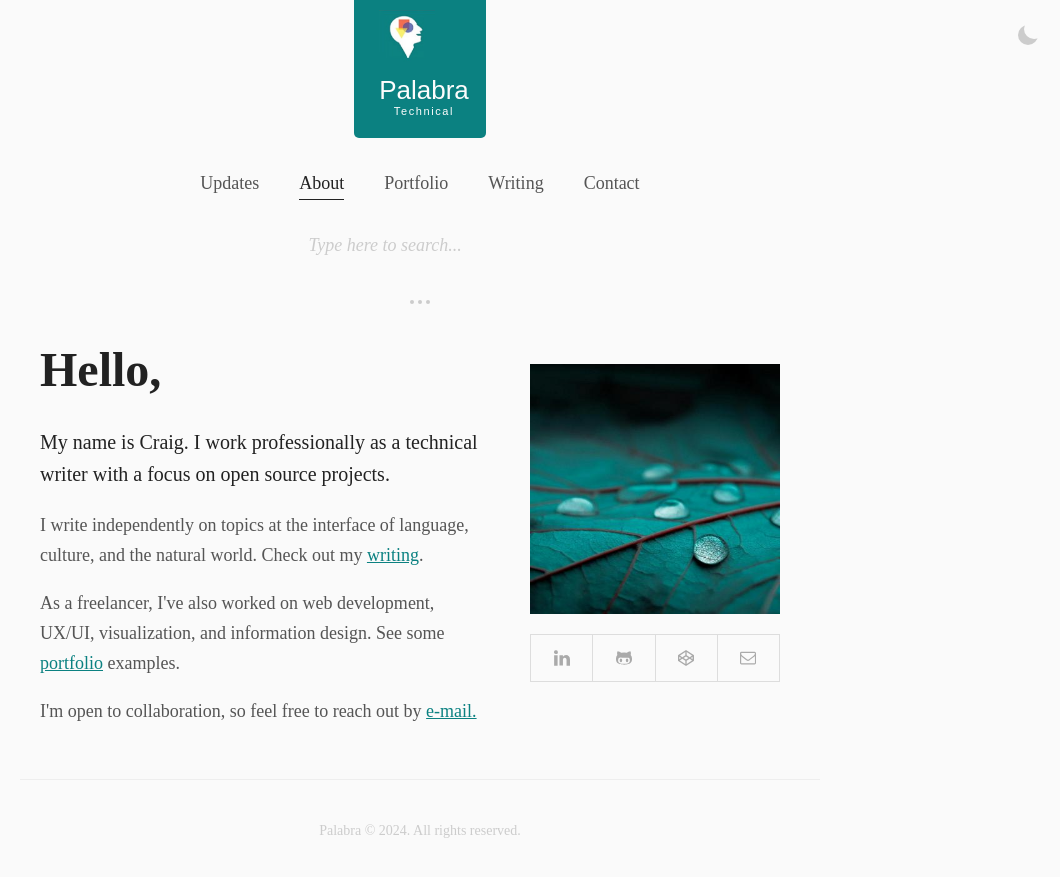
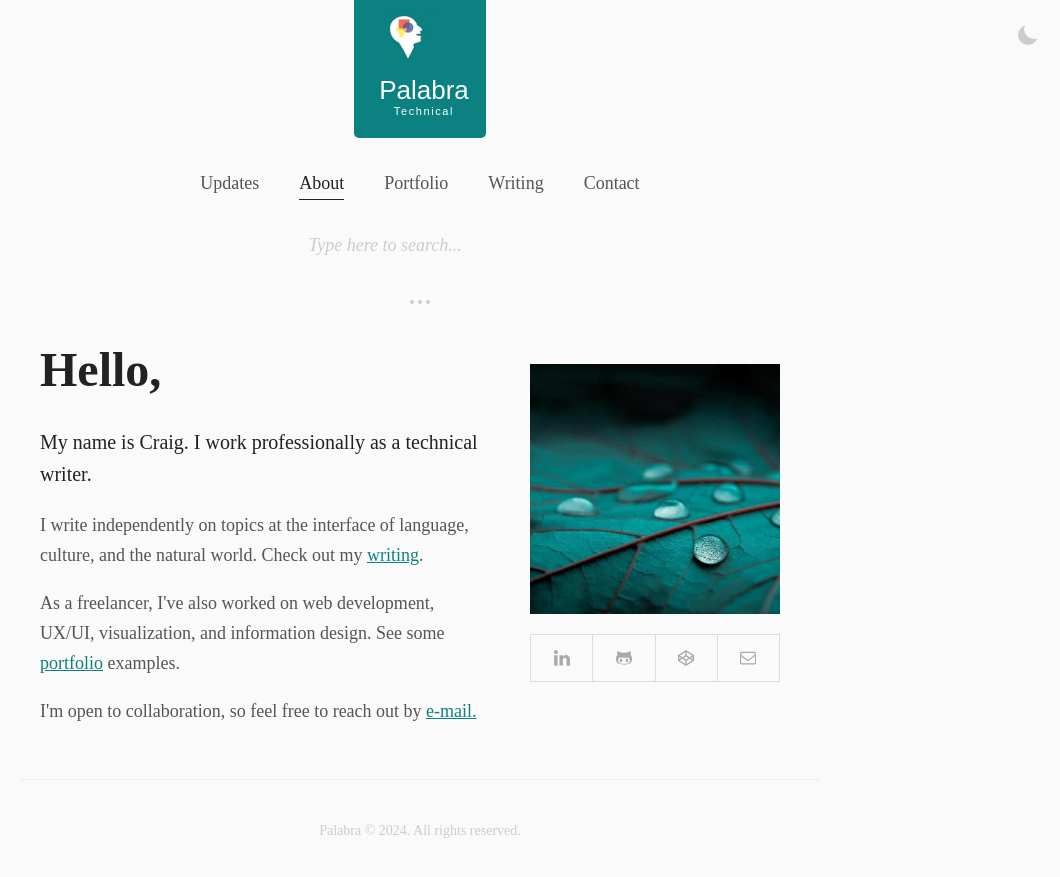
Before and after one commit to craigmateo/palabra, a Jekyll site: the page built from _pages/about.html, in a window 1280 px wide. Shown: the top 877 px of the page, without its empty margins (220-1280 px from the left). Built offline with Jekyll 4.4.1, drawn with Linux system fonts in a browser that asks for light colours; some web fonts are replaced.

Commit message:
text changes

```diff
--- a/_pages/about.html
+++ b/_pages/about.html
@@ -18,7 +18,7 @@ permalink: /about/
     </div>
 
     <h1>Hello,</h1>
-    <p class="intro-paragraph">My name is Craig. I work professionally as a technical writer with a focus on open source projects.</p>
+    <p class="intro-paragraph">My name is Craig. I work professionally as a technical writer.</p>
     <p>I write independently on topics at the interface of language, culture, and the natural world. Check out my <a href="../writing">writing</a>.</p>
     <p>As a freelancer, I've also worked on web development, UX/UI, visualization, and information design. See some <a href="../work">portfolio</a> examples.</p>
     <p>I'm open to collaboration, so feel free to reach out by <a href="mailto:craigfrayne@gmail.com">e-mail.</a></p>
--- a/_pages/writing.html
+++ b/_pages/writing.html
@@ -88,7 +88,7 @@ permalink: /writing/
 
 <p>2013. Colombia Protests and Rural Development. Published in Upside Down World<a class="link" target="_blank" href="https://drive.google.com/file/d/1cKtyg0piuNeoTalyM_vG66-WL_m1QXY4/view?usp=sharing">&raquo;</a></p>
 
-<p>2012. The winter of declining international cooperation: Nicaraguan activist turns to Canadians. Published in Nicargua Dispatch<a class="link" target="_blank" href="https://drive.google.com/file/d/1lny-XzYZZNEBKl2A_vZ6OkRG1C8Li6SK/view?usp=sharing">&raquo;</a></p>
+<p>2012. The winter of declining international cooperation: Nicaraguan activist turns to Canadians. Published in Nicaragua Dispatch<a class="link" target="_blank" href="https://drive.google.com/file/d/1lny-XzYZZNEBKl2A_vZ6OkRG1C8Li6SK/view?usp=sharing">&raquo;</a></p>
 
 <p>2010. Need to Democratize Development. A letter in response to wind farm community consultations. Published in local press in Wellington County, Ontario.<a class="link" target="_blank" href="https://drive.google.com/file/d/1dcMHc53igsIOiMnERUUKawkwD-ibkVQf/view?usp=sharing">&raquo;</a></p>
 
```
